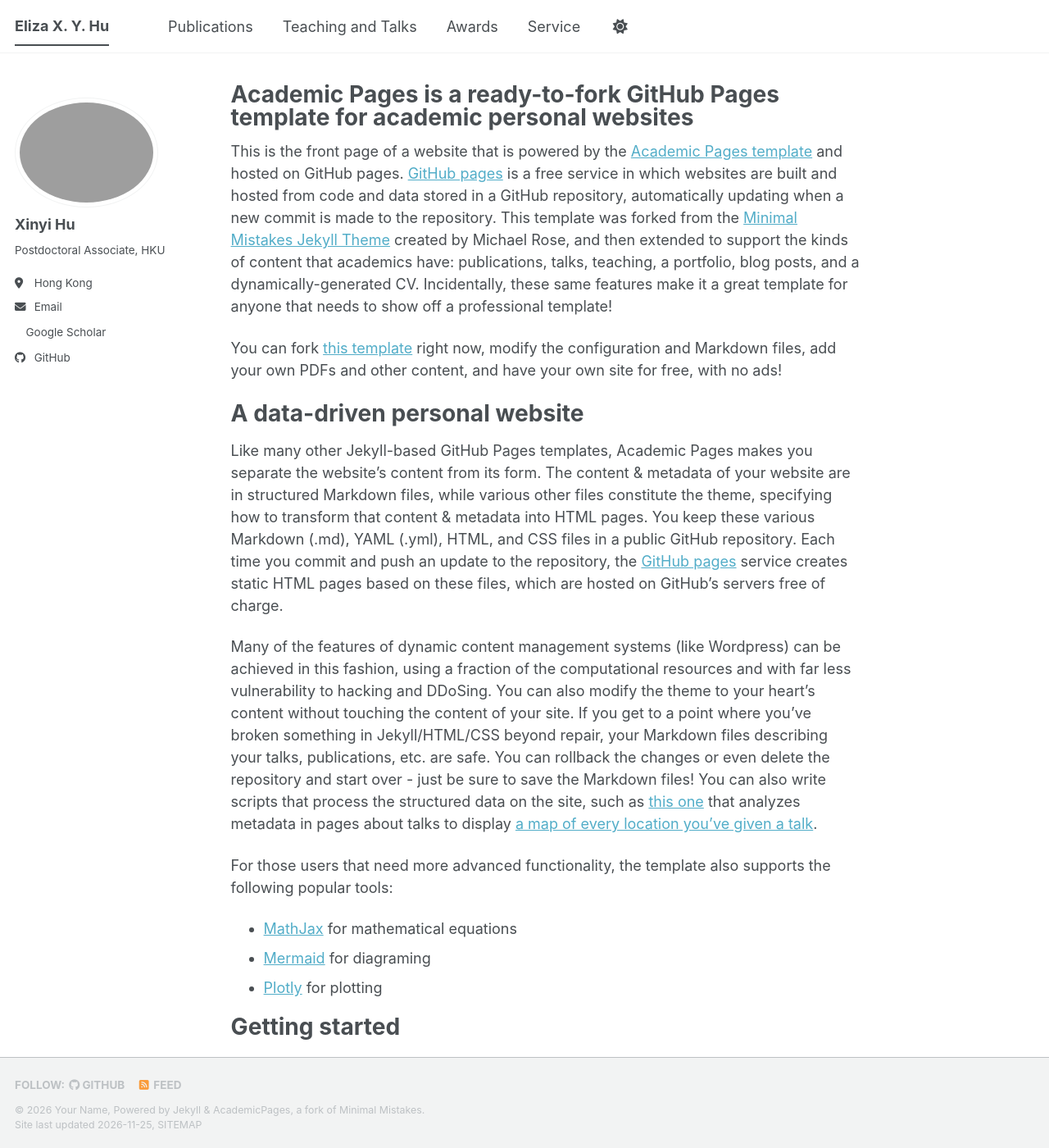
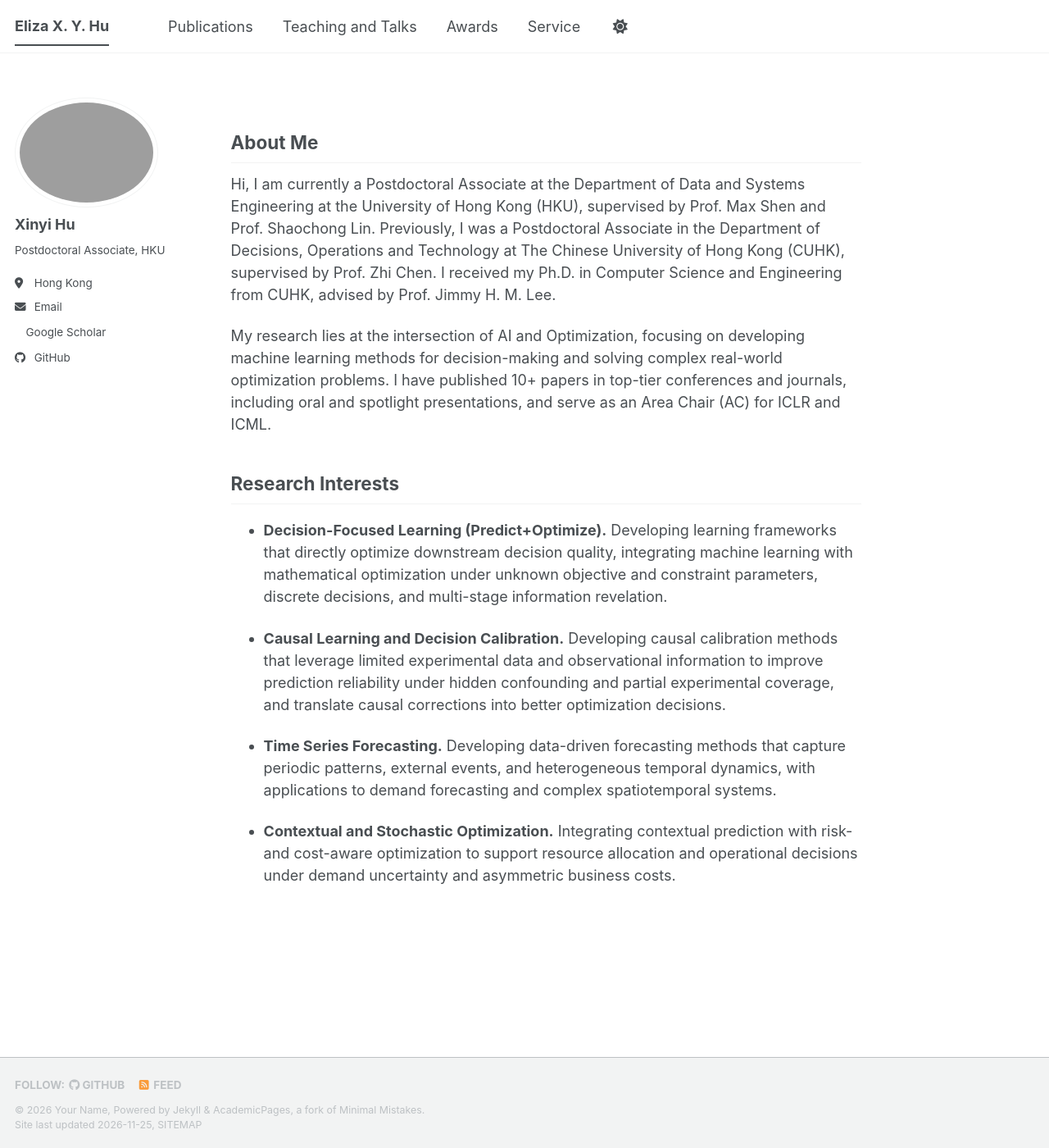
Before and after one commit to Elizabethxyhu/Elizabethxyhu.github.io, a Jekyll site: the page built from _pages/about.md, in a window 1280 px wide and 1400 px high. Shown: the whole window at 82% size. Built offline with Jekyll 4.4.1, drawn with Linux system fonts in a browser that asks for light colours; a script bundle is joined from its source files by our own code; a style sheet for code colours, icons or effects is not loaded; some of the changed text lies outside the part shown.

Commit message:
Revise about page content and structure
Updated the about page to reflect personal information and research interests.

```diff
--- a/_pages/about.md
+++ b/_pages/about.md
@@ -1,56 +1,28 @@
 ---
+layout: single
+title: ""
 permalink: /
-title: "Academic Pages is a ready-to-fork GitHub Pages template for academic personal websites"
 author_profile: true
-redirect_from:
-  - /about/
-  - /about.html
+classes: wide
+comments: false
+share: false
+related: false
+read_time: false
+show_date: false
 ---
 
-This is the front page of a website that is powered by the [Academic Pages template](https://github.com/academicpages/academicpages.github.io) and hosted on GitHub pages. [GitHub pages](https://pages.github.com) is a free service in which websites are built and hosted from code and data stored in a GitHub repository, automatically updating when a new commit is made to the repository. This template was forked from the [Minimal Mistakes Jekyll Theme](https://mmistakes.github.io/minimal-mistakes/) created by Michael Rose, and then extended to support the kinds of content that academics have: publications, talks, teaching, a portfolio, blog posts, and a dynamically-generated CV. Incidentally, these same features make it a great template for anyone that needs to show off a professional template!
+## About Me
 
- You can fork [this template](https://github.com/academicpages/academicpages.github.io) right now, modify the configuration and Markdown files, add your own PDFs and other content, and have your own site for free, with no ads!
+Hi, I am currently a Postdoctoral Associate at the Department of Data and Systems Engineering at the University of Hong Kong (HKU), supervised by Prof. Max Shen and Prof. Shaochong Lin. Previously, I was a Postdoctoral Associate in the Department of Decisions, Operations and Technology at The Chinese University of Hong Kong (CUHK), supervised by Prof. Zhi Chen. I received my Ph.D. in Computer Science and Engineering from CUHK, advised by Prof. Jimmy H. M. Lee.
 
-A data-driven personal website
-======
-Like many other Jekyll-based GitHub Pages templates, Academic Pages makes you separate the website's content from its form. The content & metadata of your website are in structured Markdown files, while various other files constitute the theme, specifying how to transform that content & metadata into HTML pages. You keep these various Markdown (.md), YAML (.yml), HTML, and CSS files in a public GitHub repository. Each time you commit and push an update to the repository, the [GitHub pages](https://pages.github.com/) service creates static HTML pages based on these files, which are hosted on GitHub's servers free of charge.
+My research lies at the intersection of AI and Optimization, focusing on developing machine learning methods for decision-making and solving complex real-world optimization problems. I have published 10+ papers in top-tier conferences and journals, including oral and spotlight presentations, and serve as an Area Chair (AC) for ICLR and ICML.
 
-Many of the features of dynamic content management systems (like Wordpress) can be achieved in this fashion, using a fraction of the computational resources and with far less vulnerability to hacking and DDoSing. You can also modify the theme to your heart's content without touching the content of your site. If you get to a point where you've broken something in Jekyll/HTML/CSS beyond repair, your Markdown files describing your talks, publications, etc. are safe. You can rollback the changes or even delete the repository and start over - just be sure to save the Markdown files! You can also write scripts that process the structured data on the site, such as [this one](https://github.com/academicpages/academicpages.github.io/blob/master/talkmap.ipynb) that analyzes metadata in pages about talks to display [a map of every location you've given a talk](https://academicpages.github.io/talkmap.html).
+## Research Interests
 
-For those users that need more advanced functionality, the template also supports the following popular tools:
-- [MathJax](https://www.mathjax.org/) for mathematical equations
-- [Mermaid](https://mermaid.js.org/) for diagraming
-- [Plotly](https://plotly.com/javascript/) for plotting
+- **Decision-Focused Learning (Predict+Optimize).** Developing learning frameworks that directly optimize downstream decision quality, integrating machine learning with mathematical optimization under unknown objective and constraint parameters, discrete decisions, and multi-stage information revelation.
 
-Getting started
-======
-1. Register a GitHub account if you don't have one and confirm your e-mail (required!)
-1. Fork [this template](https://github.com/academicpages/academicpages.github.io) by clicking the "Use this template" button in the top right.
-1. Go to the repository's settings (rightmost item in the tabs that start with "Code", should be below "Unwatch"). Rename the repository "[your GitHub username].github.io", which will also be your website's URL.
-1. Set site-wide configuration and create content & metadata (see below -- also see [this set of diffs](https://archive.is/3TPas) showing what files were changed to set up [an example site](https://getorg-testacct.github.io) for a user with the username "getorg-testacct")
-1. Upload any files (like PDFs, .zip files, etc.) to the files/ directory. They will appear at https://[your GitHub username].github.io/files/example.pdf.
-1. Check status by going to the repository settings, in the "GitHub pages" section
+- **Causal Learning and Decision Calibration.** Developing causal calibration methods that leverage limited experimental data and observational information to improve prediction reliability under hidden confounding and partial experimental coverage, and translate causal corrections into better optimization decisions.
 
-Site-wide configuration
-------
-The main configuration file for the site is in the base directory in [_config.yml](https://github.com/academicpages/academicpages.github.io/blob/master/_config.yml), which defines the content in the sidebars and other site-wide features. You will need to replace the default variables with ones about yourself and your site's github repository. The configuration file for the top menu is in [_data/navigation.yml](https://github.com/academicpages/academicpages.github.io/blob/master/_data/navigation.yml). For example, if you don't have a portfolio or blog posts, you can remove those items from that navigation.yml file to remove them from the header.
+- **Time Series Forecasting.** Developing data-driven forecasting methods that capture periodic patterns, external events, and heterogeneous temporal dynamics, with applications to demand forecasting and complex spatiotemporal systems.
 
-Create content & metadata
-------
-For site content, there is one Markdown file for each type of content, which are stored in directories like _publications, _talks, _posts, _teaching, or _pages. For example, each talk is a Markdown file in the [_talks directory](https://github.com/academicpages/academicpages.github.io/tree/master/_talks). At the top of each Markdown file is structured data in YAML about the talk, which the theme will parse to do lots of cool stuff. The same structured data about a talk is used to generate the list of talks on the [Talks page](https://academicpages.github.io/talks), each [individual page](https://academicpages.github.io/talks/2012-03-01-talk-1) for specific talks, the talks section for the [CV page](https://academicpages.github.io/cv), and the [map of places you've given a talk](https://academicpages.github.io/talkmap.html) (if you run this [python file](https://github.com/academicpages/academicpages.github.io/blob/master/talkmap.py) or [Jupyter notebook](https://github.com/academicpages/academicpages.github.io/blob/master/talkmap.ipynb), which creates the HTML for the map based on the contents of the _talks directory).
-
-**Markdown generator**
-
-The repository includes [a set of Jupyter notebooks](https://github.com/academicpages/academicpages.github.io/tree/master/markdown_generator
-) that converts a CSV containing structured data about talks or presentations into individual Markdown files that will be properly formatted for the Academic Pages template. The sample CSVs in that directory are the ones I used to create my own personal website at stuartgeiger.com. My usual workflow is that I keep a spreadsheet of my publications and talks, then run the code in these notebooks to generate the Markdown files, then commit and push them to the GitHub repository.
-
-How to edit your site's GitHub repository
-------
-Many people use a git client to create files on their local computer and then push them to GitHub's servers. If you are not familiar with git, you can directly edit these configuration and Markdown files directly in the github.com interface. Navigate to a file (like [this one](https://github.com/academicpages/academicpages.github.io/blob/master/_talks/2012-03-01-talk-1.md) and click the pencil icon in the top right of the content preview (to the right of the "Raw | Blame | History" buttons). You can delete a file by clicking the trashcan icon to the right of the pencil icon. You can also create new files or upload files by navigating to a directory and clicking the "Create new file" or "Upload files" buttons.
-
-Example: editing a Markdown file for a talk
-![Editing a Markdown file for a talk](/images/editing-talk.png)
-
-For more info
-------
-More info about configuring Academic Pages can be found in [the guide](https://academicpages.github.io/markdown/), the [growing wiki](https://github.com/academicpages/academicpages.github.io/wiki), and you can always [ask a question on GitHub](https://github.com/academicpages/academicpages.github.io/discussions). The [guides for the Minimal Mistakes theme](https://mmistakes.github.io/minimal-mistakes/docs/configuration/) (which this theme was forked from) might also be helpful.
+- **Contextual and Stochastic Optimization.** Integrating contextual prediction with risk- and cost-aware optimization to support resource allocation and operational decisions under demand uncertainty and asymmetric business costs.
```
